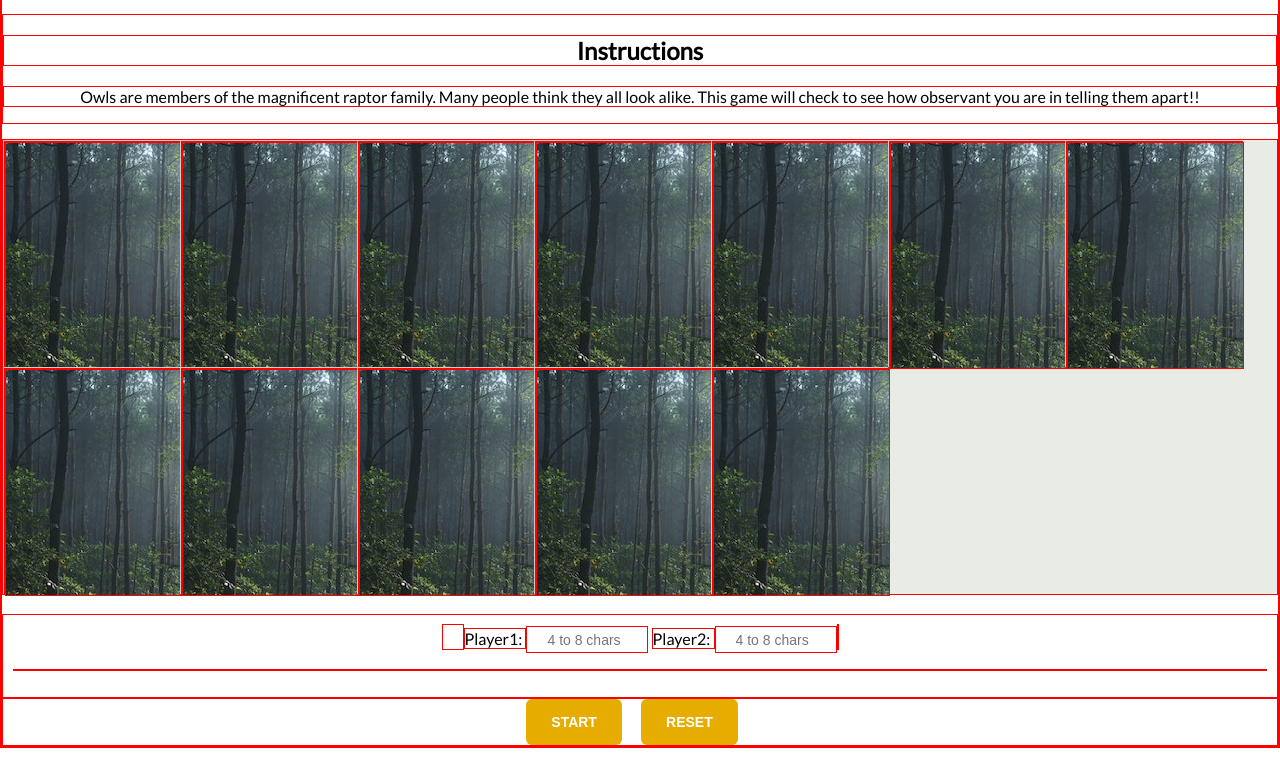
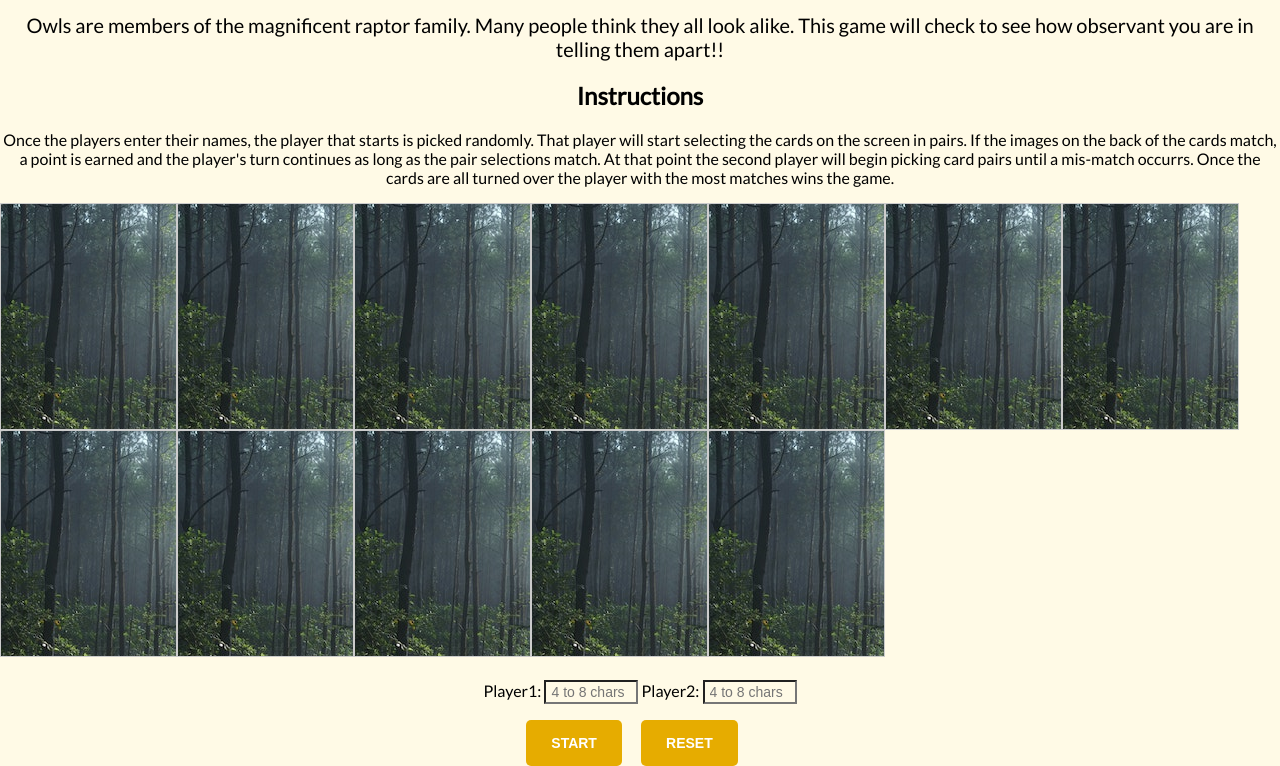
Before and after one commit to amandajean1809/amandajean.github.io, a plain HTML site: page memory-game/index.html in a window 1280 px wide. Shown: the part 111-877 px from the top of the page. Drawn offline with nearby package versions, Linux system fonts and the light colour scheme.

Commit message:
better instructions and additional styling

```diff
--- a/memory-game/css/main.css
+++ b/memory-game/css/main.css
@@ -1,11 +1,13 @@
-* {
+/* * {
   border: 1px solid red;
-}
+} */
 main {
 	width: 450;
-	margin: 15px auto;
+	/* margin: 15px auto; */
+  background-color: #fffae6;
 }
 body {
+    background-color: #fffae6;
   text-align: center;
   font-family: Lato;
   margin: 0;
@@ -27,15 +29,20 @@ h1 {
   font-size: 20px;
   font-weight: 400;
   color: #cc0003;
-  /* text-shadow: 1px 2px #ff0000; */
 }
 #msg2 {
-  padding 10 0 0 40px;
+  /* padding:  0 0 40px; */
+  margin-left: 20px;
+}
+#msg1 {
+  margin-right: 20px;
+  /* padding: 0 10px; */
 }
 .flex-container {
   display: flex;
   flex-wrap: wrap;
-  background-color: #e9ece5;
+  background-color: #fffae6;
+  margin-bottom: 20px
 }
 .container {
   width: 175px;
@@ -57,9 +64,6 @@ h1 {
   width: 100%;
   line-height: 260px;
   color: white;
-  /* text-align: center;
-  font-weight: bold;
-  font-size: 140px; */
   position: absolute;
   backface-visibility: hidden;
 }
@@ -72,24 +76,30 @@ h1 {
 }
 input[type="text"] {
   width: 80px;
-  height: 25px;
+  height: 20px;
   font-size: 14px;
-  padding: 0 20px;
+  padding: 0 5px;
   text-align: left;
+  background-color: #fffae6;
+}
+.player-container, .btn-container {
+  /* padding: 10px; */
+  background-color: #fffae6;
 }
 .player-container {
-  padding: 10px;
-}
-#msg1 {
-  padding: 0 10px;
+  margin-top: 10px;
 }
 .label1 {
   padding: 0 15 0 40px;
 }
+.owls {
+  font-size: 20px;
+}
 .start, .reset {
-  margin: 0 auto;
+  /* margin: 0 auto; */
+  margin-right: 15px;
 	font-weight: 700;
-  border-radius: 6px;
+  border-radius: 5px;
 	background-color: #e6ac00;
 	text-transform: uppercase;
   border: none;
--- a/memory-game/index.html
+++ b/memory-game/index.html
@@ -15,21 +15,29 @@
     </header>
 
     <main>
+      <p class="owls">Owls are members of the magnificent raptor family. Many people think they all look alike. This game will check to see how observant you are in telling them apart!!
+      </p>
       <h2>Instructions</h2>
-      <p>Owls are members of the magnificent raptor family. Many people think they all look alike. This game will check to see how observant you are in telling them apart!!</p>
+      <p>
+      Once the players enter their names, the player that starts is picked randomly. That player will start selecting the cards on the screen in pairs. If the images on the back of the cards match, a point is earned and the player's turn continues as long as the pair selections match. At that point the second player will begin picking card pairs until a mis-match occurrs. Once the cards are all turned over the player with the most matches wins the game.
+      </p>
     </main>
 
     <div class="flex-container"></div>
-    <br>
+    <!-- <br> -->
     <div class="player-container">
+      <!-- <div class="player1-container"> -->
         <p id="msg1" align="left"></p>
         <label id="label1" for="player1">Player1:  </label>
         <input id="player1" class="player" type="text" minlength="4" maxlength="8" placeholder="4 to 8 chars"/>
+      <!-- </div> -->
 
+      <!-- <div class="player2-container"> -->
         <label id="label2" for="player2">Player2:  </label>
         <input id="player2" class="player" type="text" minlength="4" maxlength="8" placeholder="4 to 8 chars"/>
         <p id="msg2"></p>
         <p id="score"></p>
+      <!-- </div> -->
     </div>
     <div class="btn-container">
       <button id="start" class="start">Start</button>
--- a/memory-game/js/main.js
+++ b/memory-game/js/main.js
@@ -126,12 +126,11 @@ const flipImage = (event) => {
 }
 
 const checkForMatch = (event) => {
-  // let $target = $( event.currentTarget );
-  // let $divback = $target.children('div.back');
 
   if (selectedImages[0] === selectedImages[1]) {
     let $msg  = (currentGame.currentPlayer === 0) ? $('#msg1') : $('#msg2');
     $msg.text('Matched!!!');
+    setTimeout(clearStatus, 1800);
     updateGame('match');
     selectedImages = [];
     selectedTargets = [];
@@ -143,16 +142,16 @@ const checkForMatch = (event) => {
   }
 }
 
+const clearStatus = () => {
+  $('#msg1').text('');
+  $('#msg2').text('');
+}
+
 const resetImages = () => {
   // flip them over; reset selected Images
   selectedTargets[0].toggleClass('flipped', false);
   selectedTargets[1].toggleClass('flipped', false);
 
-  selectedImages = [];
-  selectedTargets = [];
-}
-
-const resetMatchContainers = () => {
   selectedImages = [];
   selectedTargets = [];
 }
```
Lines whose indentation alone changed are shown as unchanged.
